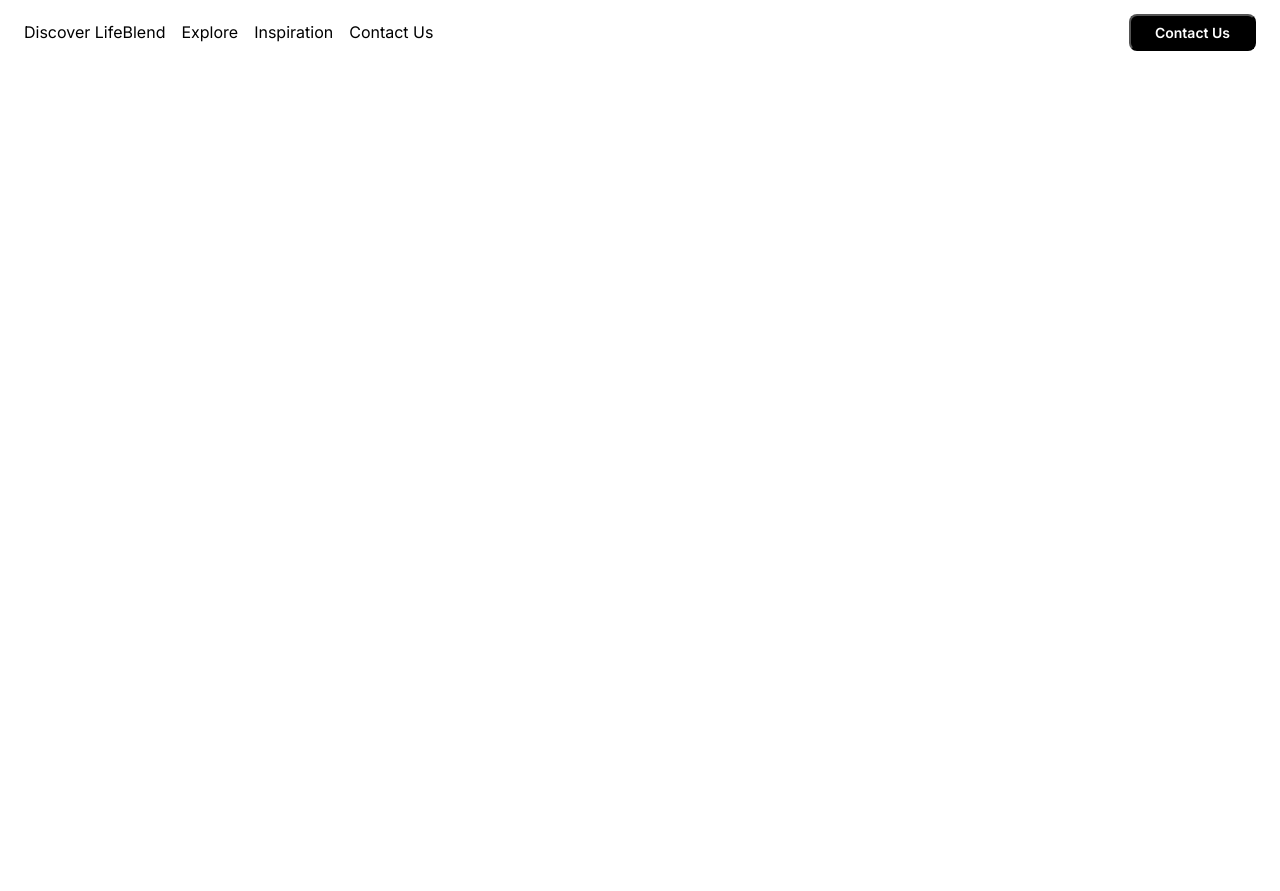
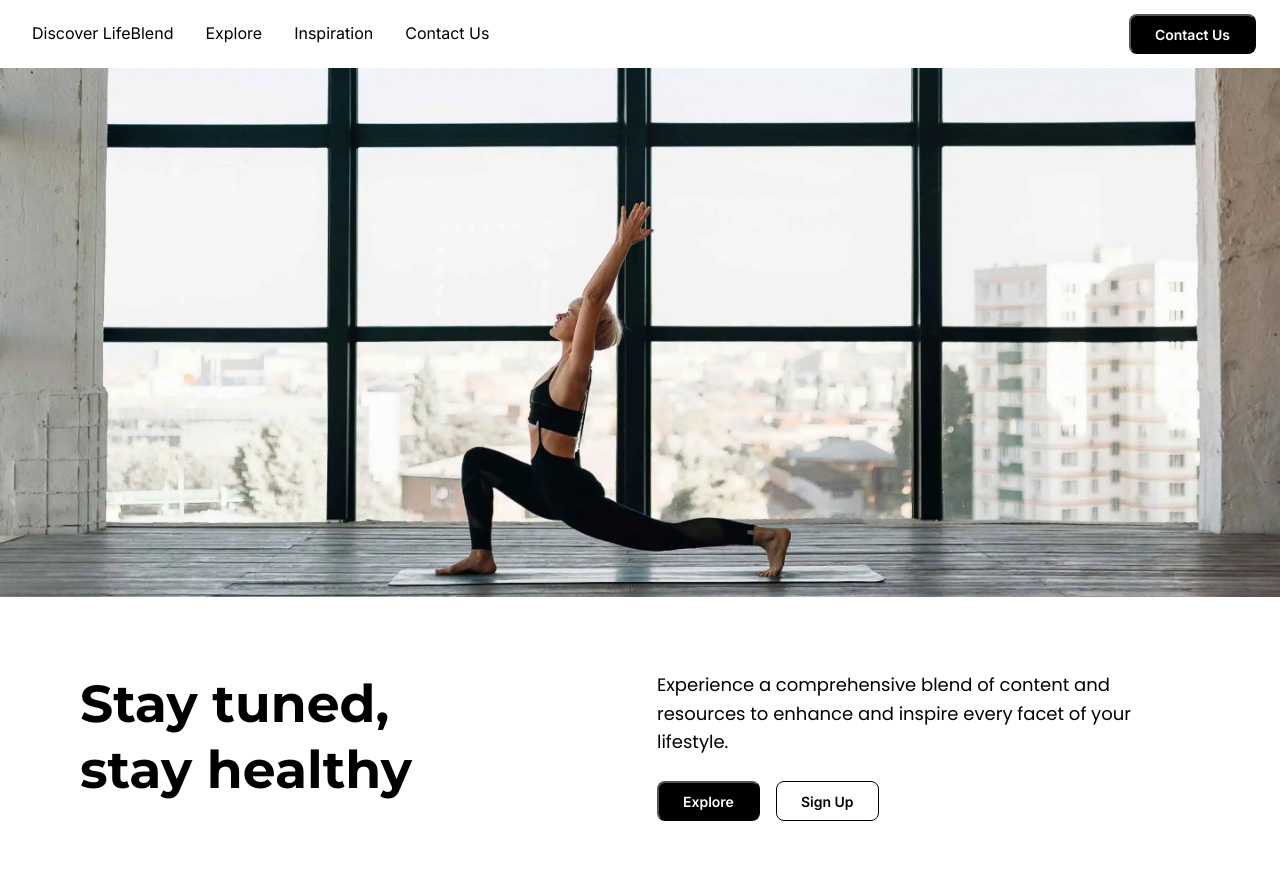
Before and after one commit to sergey-mikhovich/task-2, a plain HTML site: page index.html in a window 1280 px wide. Before the commit the page ends 800 px from the top, so only its background shows below. Drawn offline with Linux system fonts and the light colour scheme.

Commit message:
feat: add main section with styles

```diff
--- a/css/style.css
+++ b/css/style.css
@@ -6,11 +6,12 @@
 
 :root {
     --color-primary: #000000;
-    --color-secondary: #FFFFFF;
-    --color-text: #000000;
-    --color-text-light: #676767;
-    --color-bg: #FFFFFF;
-    --color-bg-light: #F9F8FE;
+    --color-secondary: #ffffff;
+    --color-text-primary: #000000;
+    --color-text-secondary: #ffffff;
+    --color-text-tertiary: #676767;
+    --color-bg: #ffffff;
+    --color-bg-light: #f9f8fe;
 
     --font-primary: 'Montserrat';
     --font-secondary: 'Poppins';
@@ -20,19 +21,21 @@
 
     --font-xs: 0.75rem; /* 12px */
     --font-sm: 0.875rem; /* 14px */
-    --font-md: 1rem; /* 16px */
+    --font-base: 1rem; /* 16px */
+    --font-md: 1.125rem; /* 18px */
     --font-lg: 1.25rem; /* 20px */
     --font-xl: 1.5rem; /* 24px */
+    --font-4xl: 3.25rem; /* 52px */
 }
 
 html {
-    font-size: var(--font-md);
+    font-size: var(--font-base);
     line-height: 1.6;
 }
 
 body {
     font-family: var(--font-secondary), sans-serif;
-    color: var(--color-text);
+    color: var(--color-text-primary);
     background-color: var(--color-bg);
 }
 
@@ -41,13 +44,47 @@ a {
     color: inherit;
 }
 
+img {
+    max-width: 100%;
+    height: auto;
+    display: block;
+}
+
+/* Container */
+.container {
+    max-width: 1440px;
+    width: 100%;
+    padding: 0 80px;
+    margin: 0 auto;
+}
+
+/* Buttons */
 button {
     font-family: var(--font-tertiary), sans-serif;
     font-weight: 600;
     font-size: var(--font-sm);
     cursor: pointer;
+    padding: 8px 24px;
+    border-radius: 8px;
+    min-height: 40px;
 }
 
+.button__primary {
+    background-color: var(--color-primary);
+    color: var(--color-text-secondary);
+}
+
+.button__outlined {
+    background-color: var(--color-secondary);
+    color: var(--color-text-primary);
+    border: 1px solid var(--color-primary);
+}
+
+.button__text {
+
+}
+
+/* Header */
 .header {
     background-color: var(--color-bg);
 }
@@ -56,7 +93,6 @@ button {
     display: flex;
     justify-content: space-between;
     align-items: center;
-    margin: 0 auto;
     padding: 14px 24px;
 }
 
@@ -68,6 +104,8 @@ button {
 
 .header__nav-link {
     font-family: var(--font-tertiary), sans-serif;
+    line-height: 1;
+    padding: 0 8px;
 }
 
 .header__nav-link:hover {
@@ -76,7 +114,51 @@ button {
 
 .header__button {
     background-color: var(--color-primary);
-    color: var(--color-secondary);
+    color: var(--color-text-secondary);
     padding: 8px 24px;
     border-radius: 8px;
 }
+
+
+/* Hero */
+.main {
+    display: flex;
+    flex-direction: column;
+}
+
+.main__image {
+    max-height: 595px;
+    object-fit: cover;
+    object-position: bottom;
+}
+
+.main__content {
+    display: flex;
+    padding: 74px 0 70px;
+}
+
+.main__title {
+    flex: 1;
+    font-family: var(--font-primary), sans-serif;
+    font-weight: 700;
+    font-size: var(--font-4xl);
+    line-height: 1.28;
+}
+
+.main__description {
+    flex: 1;
+    display: flex;
+    flex-direction: column;
+    gap: 24px;
+    padding-left: 74px;
+    padding-right: 40px;
+}
+
+.main__subtitle {
+    font-size: var(--font-md);
+}
+
+.main__buttons {
+    display: flex;
+    gap: 16px;
+}
--- a/index.html
+++ b/index.html
@@ -24,5 +24,27 @@
             <button class="header__button" aria-label="Contact Us">Contact Us</button>
         </div>
     </header>
+
+    <main>
+        <section class="main">
+            <img src="public/images/main.webp" alt="Main image" class="main__image" />
+            <div class="container">
+                <div class="main__content">
+                    <h1 class="main__title">
+                        Stay tuned,
+                        <br/>
+                        stay healthy
+                    </h1>
+                    <div class="main__description">
+                        <p class="main__subtitle">Experience a comprehensive blend of content and resources to enhance and inspire every facet of your lifestyle.</p>
+                        <div class="main__buttons">
+                            <button class="button__primary">Explore</button>
+                            <button class="button__outlined">Sign Up</button>
+                        </div>
+                    </div>
+                </div>
+            </div>
+        </section>
+    </main>
 </body>
 </html>
```
Also changed, not shown: public/images/main.webp (added), 1 other file.
